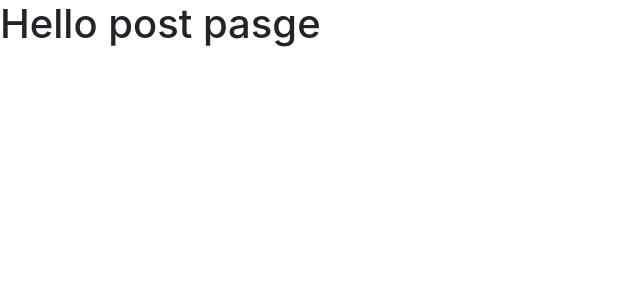
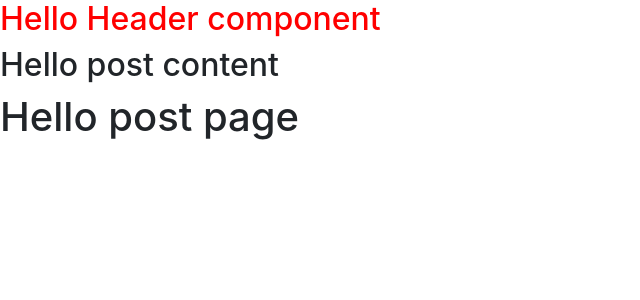
Before and after one commit to Ponyapat/NuxtJS, a Nuxt app in the folder NuxtJS/Demo1/: page /posts in a window 1280 px wide. Shown: the top 300 px of the page, without its empty margins (0-640 px from the left). Built offline with nearby package versions, Linux system fonts and the light colour scheme.

Commit message:
component

```diff
--- /dev/null
+++ b/NuxtJS/Demo1/components/posts/Header.vue
@@ -0,0 +1,11 @@
+<template>
+    <div>
+        <h2>Hello Header component</h2>
+    </div>
+</template>
+
+<style scoped>
+h2{
+    color: red
+}
+</style>
--- /dev/null
+++ b/NuxtJS/Demo1/components/posts/PostContent.vue
@@ -0,0 +1,5 @@
+<template>
+
+        <h2>Hello post content</h2>
+
+</template>
--- a/NuxtJS/Demo1/pages/posts/index.vue
+++ b/NuxtJS/Demo1/pages/posts/index.vue
@@ -1,9 +1,20 @@
 <template>
-    <h1>Hello post pasge</h1>
+   <div>
+    <Header/>
+    <PostContent/>
+    <h1>Hello post page</h1>
+
+
+   </div>
 </template>
 
 <script>
+import Header from '@/components/posts/Header'
+import PostContent from '@/components/posts/PostContent'
 export default {
-    layout: "coreLayout"
+    layout: "coreLayout",
+    components:{
+        Header,PostContent
+    }
 }
 </script>
```
